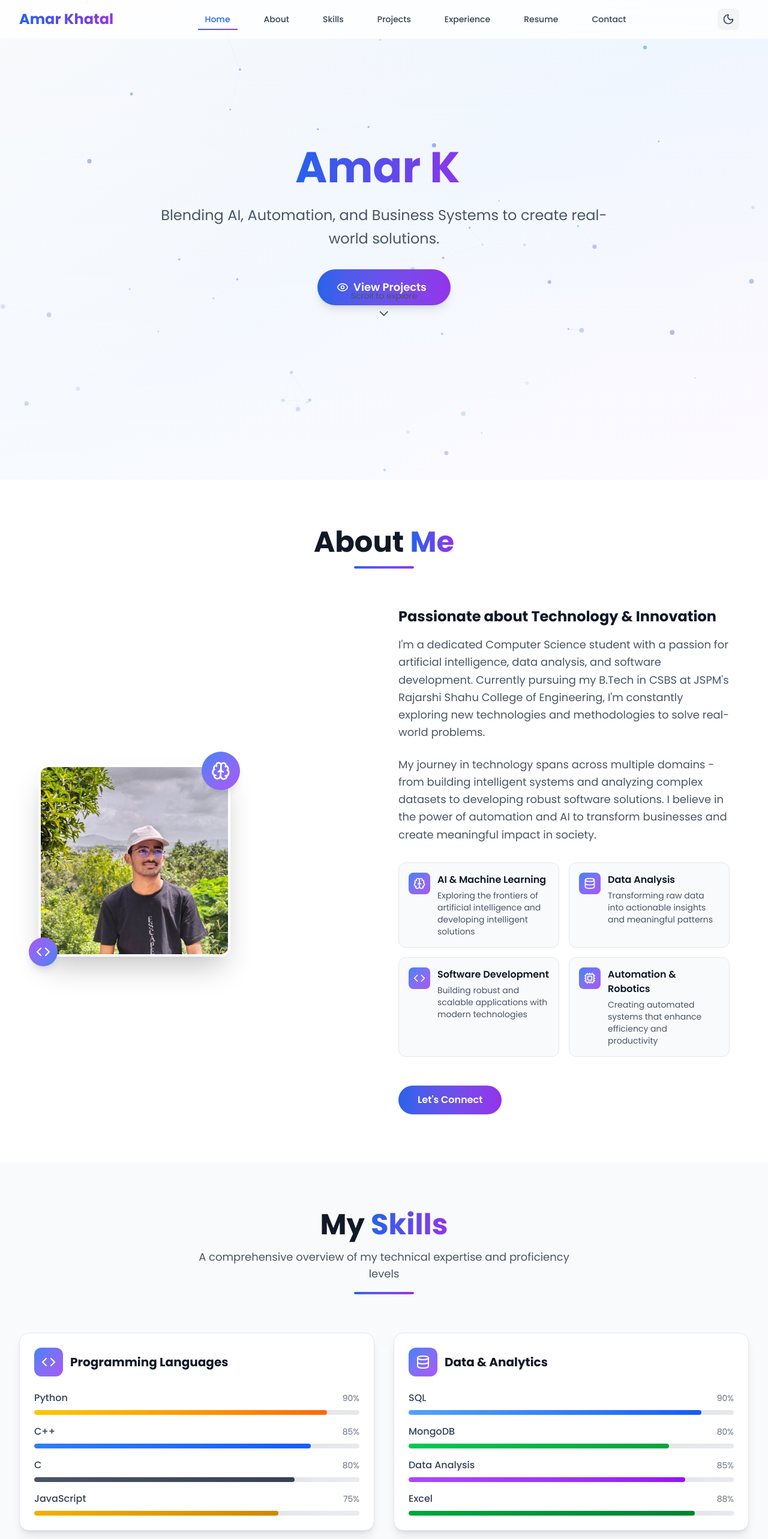
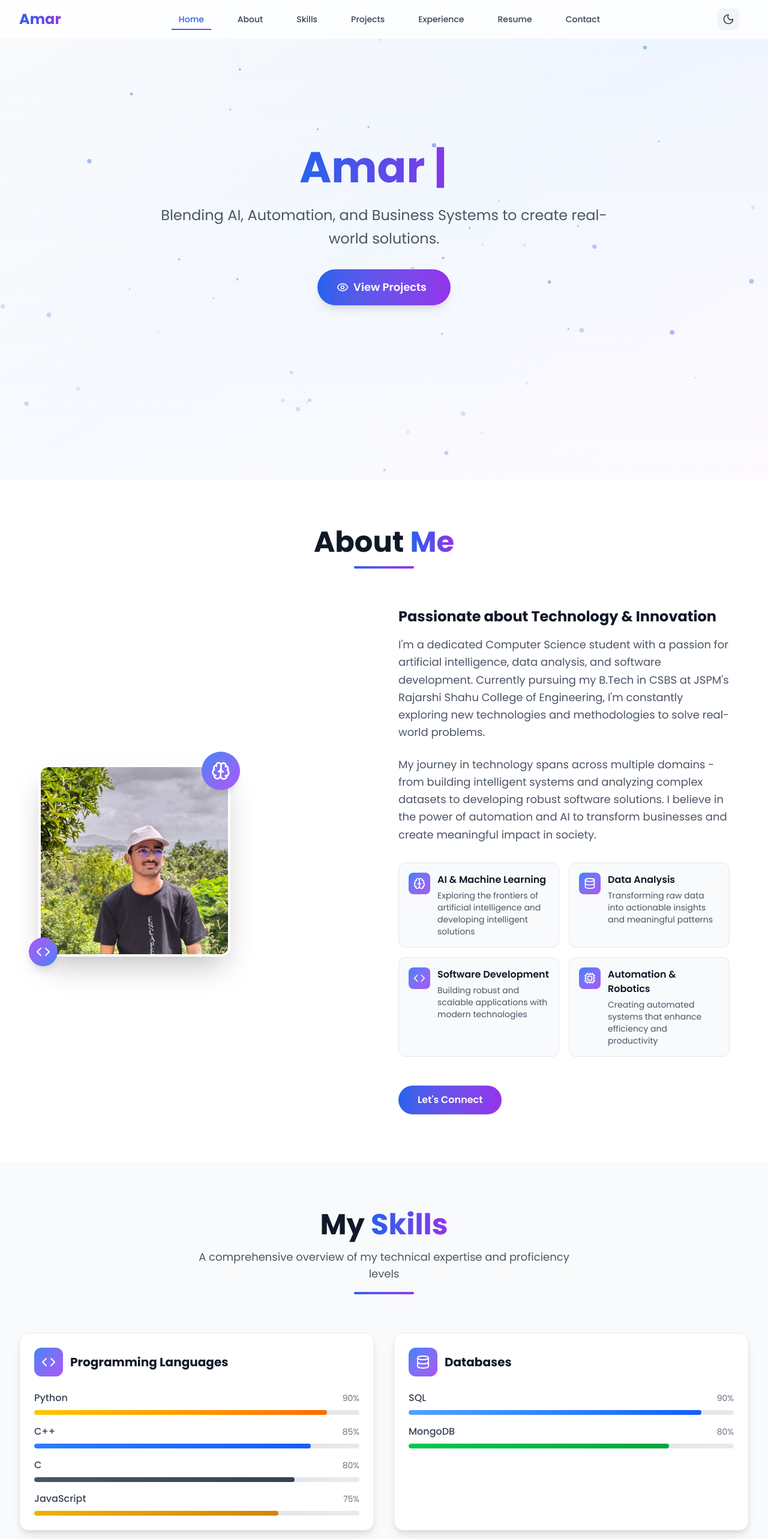
Before and after one commit to Askamar/my_portfolio, a React (Vite) app: page / in a window 1280 px wide. Shown: the top 2566 px of the page at 60% size. Built offline with nearby package versions, Linux system fonts and the light colour scheme.

Commit message:
new version

```diff
--- a/index.html
+++ b/index.html
@@ -6,25 +6,25 @@
     <meta name="viewport" content="width=device-width, initial-scale=1.0" />
 
     <!-- Primary Meta Tags -->
-    <title>Amar Khatal | Aspiring AI Engineer</title>
-    <meta name="title" content="Amar Khatal | Aspiring AI Engineer" />
+    <title>Amar | Aspiring AI Engineer</title>
+    <meta name="title" content="Amar | Aspiring AI Engineer" />
     <meta name="description" content="Passionate AI Engineer, Software Developer, and Data Analyst. Blending AI, Automation, and Business Systems to create real-world solutions. Currently pursuing B.Tech in CSBS." />
-    <meta name="keywords" content="Amar Khatal, AI Engineer, Software Developer, Data Analyst, Machine Learning, Python, C++, SQL, MongoDB, Automation, Robotics, Portfolio" />
-    <meta name="author" content="Amar Khatal" />
+    <meta name="keywords" content="Amar, AI Engineer, Software Developer, Data Analyst, Machine Learning, Python, C++, SQL, MongoDB, Automation, Robotics, Portfolio" />
+    <meta name="author" content="Amar" />
     <meta name="robots" content="index, follow" />
 
     <!-- Open Graph / Facebook -->
     <meta property="og:type" content="website" />
     <meta property="og:url" content="https://amarkhatal.dev/" />
-    <meta property="og:title" content="Amar Khatal | Aspiring AI Engineer, Software Developer, Data Analyst" />
+    <meta property="og:title" content="Amar | Aspiring AI Engineer, Software Developer, Data Analyst" />
     <meta property="og:description" content="Passionate AI Engineer, Software Developer, and Data Analyst. Blending AI, Automation, and Business Systems to create real-world solutions." />
     <meta property="og:image" content="/og-image.jpg" />
-    <meta property="og:site_name" content="Amar Khatal Portfolio" />
+    <meta property="og:site_name" content="Amar Portfolio" />
 
     <!-- Twitter -->
     <meta property="twitter:card" content="summary_large_image" />
     <meta property="twitter:url" content="https://amarkhatal.dev/" />
-    <meta property="twitter:title" content="Amar Khatal | Aspiring AI Engineer, Software Developer, Data Analyst" />
+    <meta property="twitter:title" content="Amar | Aspiring AI Engineer, Software Developer, Data Analyst" />
     <meta property="twitter:description" content="Passionate AI Engineer, Software Developer, and Data Analyst. Blending AI, Automation, and Business Systems to create real-world solutions." />
     <meta property="twitter:image" content="/og-image.jpg" />
 
@@ -33,7 +33,7 @@
     <meta name="msapplication-TileColor" content="#3b82f6" />
     <meta name="apple-mobile-web-app-capable" content="yes" />
     <meta name="apple-mobile-web-app-status-bar-style" content="default" />
-    <meta name="apple-mobile-web-app-title" content="Amar Khatal" />
+    <meta name="apple-mobile-web-app-title" content="Amar" />
 
     <!-- Preconnect to external domains -->
     <link rel="preconnect" href="https://fonts.googleapis.com" />
@@ -44,7 +44,7 @@
     {
       "@context": "https://schema.org",
       "@type": "Person",
-      "name": "Amar Khatal",
+      "name": "Amar",
       "jobTitle": "Aspiring AI Engineer",
       "description": "Passionate AI Engineer, Software Developer, and Data Analyst. Blending AI, Automation, and Business Systems to create real-world solutions.",
       "url": "https://amarkhatal.dev",
--- a/src/components/About.jsx
+++ b/src/components/About.jsx
@@ -71,7 +71,7 @@ const About = () => {
                  <div className="w-full h-full rounded-2xl overflow-hidden border-4 border-white dark:border-gray-800 shadow-2xl">
                    <img
                      src="/profile-pic.jpg"
-                     alt="Amar Khatal - AI Engineer, Software Developer, Data Analyst"
+                     alt="Amar - AI Engineer, Software Developer, Data Analyst"
                      className="w-full h-full object-cover object-center"
                      loading="lazy"
                    />
--- a/src/components/Certificates.jsx
+++ b/src/components/Certificates.jsx
@@ -13,7 +13,7 @@ const Certificates = () => {
       id: 1,
       title: "AI Aware Badge",
       issuer: "Intel",
-      date: "2024",
+      date: "AUG 2025",
       description: "Comprehensive understanding of AI fundamentals and applications in real-world scenarios.",
       category: "AI/ML",
       color: "from-blue-500 to-blue-600",
@@ -24,7 +24,7 @@ const Certificates = () => {
       id: 2,
       title: "Cisco IoT Fundamentals",
       issuer: "Cisco",
-      date: "2024",
+      date: "JUL 2025",
       description: "Fundamentals of Internet of Things, networking protocols, and IoT security principles.",
       category: "IoT",
       color: "from-green-500 to-green-600",
@@ -35,7 +35,7 @@ const Certificates = () => {
       id: 3,
       title: "MongoDB Introduction",
       issuer: "MongoDB University",
-      date: "2024",
+      date: "Jun 2025",
       description: "Introduction to NoSQL databases, MongoDB operations, and data modeling techniques.",
       category: "Database",
       color: "from-green-600 to-green-700",
@@ -46,7 +46,7 @@ const Certificates = () => {
       id: 4,
       title: "NVIDIA AI for All",
       issuer: "NVIDIA",
-      date: "2024",
+      date: "May 2025",
       description: "Comprehensive AI education covering machine learning, deep learning, and AI applications.",
       category: "AI/ML",
       color: "from-green-500 to-green-600",
@@ -57,7 +57,7 @@ const Certificates = () => {
       id: 5,
       title: "Janatics Challenge",
       issuer: "Janatics Automation",
-      date: "2024",
+      date: "May 2025",
       description: "Competition in automation and robotics, showcasing practical problem-solving skills.",
       category: "Robotics",
       color: "from-purple-500 to-purple-600",
@@ -68,7 +68,7 @@ const Certificates = () => {
       id: 6,
       title: "SQL Certification",
       issuer: "HackerRank",
-      date: "2024",
+      date: "May 2025",
       description: "Advanced SQL skills including complex queries, database optimization, and data analysis.",
       category: "Database",
       color: "from-orange-500 to-orange-600",
@@ -79,7 +79,7 @@ const Certificates = () => {
       id: 7,
       title: "NPTEL Soft Skills",
       issuer: "NPTEL",
-      date: "2024",
+      date: "May 2024",
       description: "Professional development focusing on communication, leadership, and teamwork skills.",
       category: "Soft Skills",
       color: "from-indigo-500 to-indigo-600",
@@ -90,11 +90,33 @@ const Certificates = () => {
       id: 8,
       title: "Excel for Data Analysis",
       issuer: "LinkedIn Learning",
-      date: "2024",
+      date: "May 2024",
       description: "Advanced Excel techniques for data analysis, visualization, and business intelligence.",
       category: "Data Analysis",
       color: "from-green-500 to-green-600",
       logo: "LinkedIn",
+      featured: false
+    },
+    {
+      id: 9,
+      title: "Adobe India hackathon",
+      issuer: "Adobe",
+      date: "Aug 2025",
+      description: "Participation in the Adobe India hackathon, showcasing creativity and problem-solving skills.",
+      category: "Hackathon",
+      color: "from-purple-500 to-purple-600",
+      logo: "Adobe",
+      featured: false
+    },
+    {
+      id: 10,
+      title: "Red Hat Application Development I:Programming in Java EE(AD 183-RHA)-ver.7.0",
+      issuer: "Red Hat",
+      date: "OCT 2025",
+      description: "Advanced Java EE programming skills, focusing on enterprise application development and system architecture.",
+      category: "Java",
+      color: "from-green-500 to-green-600",
+      logo: "Red Hat",
       featured: false
     }
   ];
--- a/src/components/Contact.jsx
+++ b/src/components/Contact.jsx
@@ -42,14 +42,14 @@ const Contact = () => {
     {
       icon: Mail,
       title: "Email",
-      value: "amarkhatal@example.com",
-      link: "mailto:amarkhatal@example.com",
+      value: "amarkhatal2005@gmail.com",
+      link: "mailto:amarkhatal2005@gmail.com",
       color: "from-blue-500 to-blue-600"
     },
     {
       icon: Phone,
       title: "Phone",
-      value: "+91 98765 43210",
+      value: "+91 8788354024",
       link: "tel:+919876543210",
       color: "from-green-500 to-green-600"
     },
--- a/src/components/Footer.jsx
+++ b/src/components/Footer.jsx
@@ -24,7 +24,7 @@ const Footer = () => {
     {
       icon: Mail,
       name: "Email",
-      url: "mailto:amarkhatal@example.com",
+      url: "mailto:amarkhatal2005@gmail.com",
       color: "hover:text-red-400"
     }
   ];
@@ -57,7 +57,7 @@ const Footer = () => {
               className="lg:col-span-2"
             >
               <h3 className="text-2xl font-bold gradient-text mb-4">
-                Amar Khatal
+                Amar
               </h3>
               <p className="text-gray-300 mb-6 max-w-md leading-relaxed">
                 Aspiring AI Engineer.
@@ -145,7 +145,7 @@ const Footer = () => {
               transition={{ duration: 0.6 }}
               className="text-gray-400 text-sm flex items-center gap-2"
             >
-              © {currentYear} Amar Khatal. Made with
+              © {currentYear} Amar. Made with
               <Heart size={16} className="text-red-500 animate-pulse" />
               and lots of coffee.
             </motion.p>
--- a/src/components/Hero.jsx
+++ b/src/components/Hero.jsx
@@ -8,7 +8,7 @@ const Hero = () => {
   const [currentIndex, setCurrentIndex] = useState(0);
   const [isDeleting, setIsDeleting] = useState(false);
 
-  const fullText = "Amar Khatal | Aspiring AI Engineer";
+  const fullText = "Amar | Aspiring AI Engineer";
   const tagline = "Blending AI, Automation, and Business Systems to create real-world solutions.";
 
   useEffect(() => {
@@ -92,23 +92,7 @@ const Hero = () => {
             </motion.button>
           </motion.div>
 
-          {/* Scroll Indicator */}
-          <motion.div
-            initial={{ opacity: 0 }}
-            animate={{ opacity: 1 }}
-            transition={{ duration: 1, delay: 1 }}
-            className="absolute bottom-8 left-1/2 transform -translate-x-1/2"
-          >
-            <motion.button
-              onClick={() => document.getElementById('about')?.scrollIntoView({ behavior: 'smooth' })}
-              animate={{ y: [0, 10, 0] }}
-              transition={{ duration: 2, repeat: Infinity }}
-              className="flex flex-col items-center text-gray-600 dark:text-gray-400 hover:text-primary-600 dark:hover:text-primary-400 transition-colors"
-            >
-              <span className="text-sm mb-2">Scroll to explore</span>
-              <ChevronDown size={24} />
-            </motion.button>
-          </motion.div>
+
         </div>
       </div>
 
--- a/src/components/Navbar.jsx
+++ b/src/components/Navbar.jsx
@@ -60,7 +60,7 @@ const Navbar = () => {
             whileHover={{ scale: 1.05 }}
             className="text-2xl font-bold gradient-text"
           >
-            Amar Khatal
+            Amar
           </motion.div>
 
           {/* Desktop Navigation */}
--- a/src/components/Projects.jsx
+++ b/src/components/Projects.jsx
@@ -17,7 +17,7 @@ const Projects = () => {
       image: "/api/placeholder/400/250",
       technologies: ["Python", "Machine Learning", "Pandas", "Scikit-learn", "Data Visualization"],
       category: "AI",
-      github: "https://github.com/amarkhatal/greenhouse-emission-prediction",
+      github: "https://github.com/Askamar/GHG_Emission_Prediction",
       live: "#",
       featured: true
     },
@@ -28,8 +28,8 @@ const Projects = () => {
       image: "/api/placeholder/400/250",
       technologies: ["C++", "File I/O", "Data Structures", "OOP", "System Design"],
       category: "Web",
-      github: "https://github.com/amarkhatal/hospital-management",
-      live: "#",
+      github: "https://github.com/Askamar/hospital_management_system",
+
       featured: true
     },
     {
@@ -39,41 +39,7 @@ const Projects = () => {
       image: "/api/placeholder/400/250",
       technologies: ["Python", "NLP", "Machine Learning", "Text Processing", "Classification"],
       category: "AI",
-      github: "https://github.com/amarkhatal/email-spam-detection",
-      live: "#",
-      featured: false
-    },
-    {
-      id: 4,
-      title: "Data Analysis Dashboard",
-      description: "Interactive dashboard for analyzing business metrics and KPIs. Features real-time data visualization, filtering, and export capabilities.",
-      image: "/api/placeholder/400/250",
-      technologies: ["Python", "Pandas", "Matplotlib", "Seaborn", "Data Analysis"],
-      category: "Data",
-      github: "https://github.com/amarkhatal/data-dashboard",
-      live: "#",
-      featured: false
-    },
-    {
-      id: 5,
-      title: "Automated Testing Framework",
-      description: "Custom automation framework for testing web applications. Includes test case management, reporting, and CI/CD integration.",
-      image: "/api/placeholder/400/250",
-      technologies: ["Python", "Selenium", "Pytest", "Automation", "Testing"],
-      category: "Web",
-      github: "https://github.com/amarkhatal/automation-framework",
-      live: "#",
-      featured: false
-    },
-    {
-      id: 6,
-      title: "Stock Market Predictor",
-      description: "Machine learning model for stock price prediction using historical data and technical indicators. Features risk assessment and portfolio optimization.",
-      image: "/api/placeholder/400/250",
-      technologies: ["Python", "TensorFlow", "Financial Data", "Time Series", "ML"],
-      category: "Data",
-      github: "https://github.com/amarkhatal/stock-predictor",
-      live: "#",
+      github: "https://github.com/Askamar/Email_Spam_Detection",
       featured: false
     }
   ];
--- a/src/components/Resume.jsx
+++ b/src/components/Resume.jsx
@@ -43,7 +43,7 @@ const Resume = () => {
     "Full-stack development skills",
     "8+ professional certifications",
     "Active in robotics and automation",
-    "Strong academic performance (8.5+ CGPA)",
+    "Strong academic performance (8.91 CGPA)",
     "Leadership and team collaboration experience"
   ];
 
@@ -98,7 +98,7 @@ const Resume = () => {
                     <FileText className="w-10 h-10 text-white" />
                   </div>
                   <h3 className="text-2xl font-bold text-gray-900 dark:text-white mb-2">
-                    Amar Khatal
+                    Amar
                   </h3>
                   <p className="text-primary-600 dark:text-primary-400 font-semibold">
                     AI Engineer | Software Developer | Data Analyst
@@ -195,11 +195,11 @@ const Resume = () => {
                 <div className="space-y-3 text-gray-600 dark:text-gray-300">
                   <p className="flex items-center gap-2">
                     <span className="font-semibold">Email:</span>
-                    <span>amarkhatal@example.com</span>
+                    <span>amarkhatal2005@gmail.com</span>
                   </p>
                   <p className="flex items-center gap-2">
                     <span className="font-semibold">Phone:</span>
-                    <span>+91 98765 43210</span>
+                    <span>+91 8788354024</span>
                   </p>
                   <p className="flex items-center gap-2">
                     <span className="font-semibold">Location:</span>
--- a/src/components/Skills.jsx
+++ b/src/components/Skills.jsx
@@ -28,13 +28,12 @@ const Skills = () => {
       ]
     },
     {
-      category: "Data & Analytics",
+      category: "Databases",
       icon: Database,
       skills: [
         { name: "SQL", level: 90, color: "from-blue-400 to-blue-600" },
-        { name: "MongoDB", level: 80, color: "from-green-500 to-green-600" },
-        { name: "Data Analysis", level: 85, color: "from-purple-500 to-purple-600" },
-        { name: "Excel", level: 88, color: "from-green-600 to-green-700" },
+        { name: "MongoDB", level: 80, color: "from-green-500 to-green-600" }
+
       ]
     },
     {
```
Also changed, not shown: src/components/Education.jsx (+5 -5 lines), 2 other files (tests, documents, lock files or other folders).
